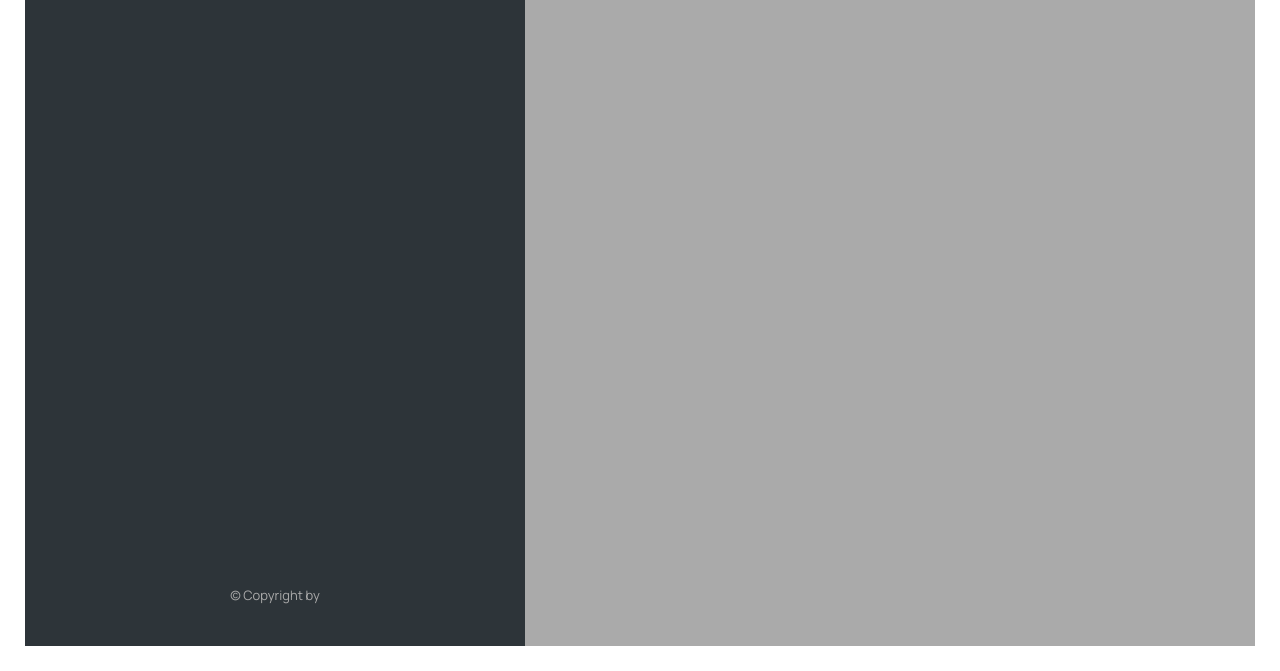
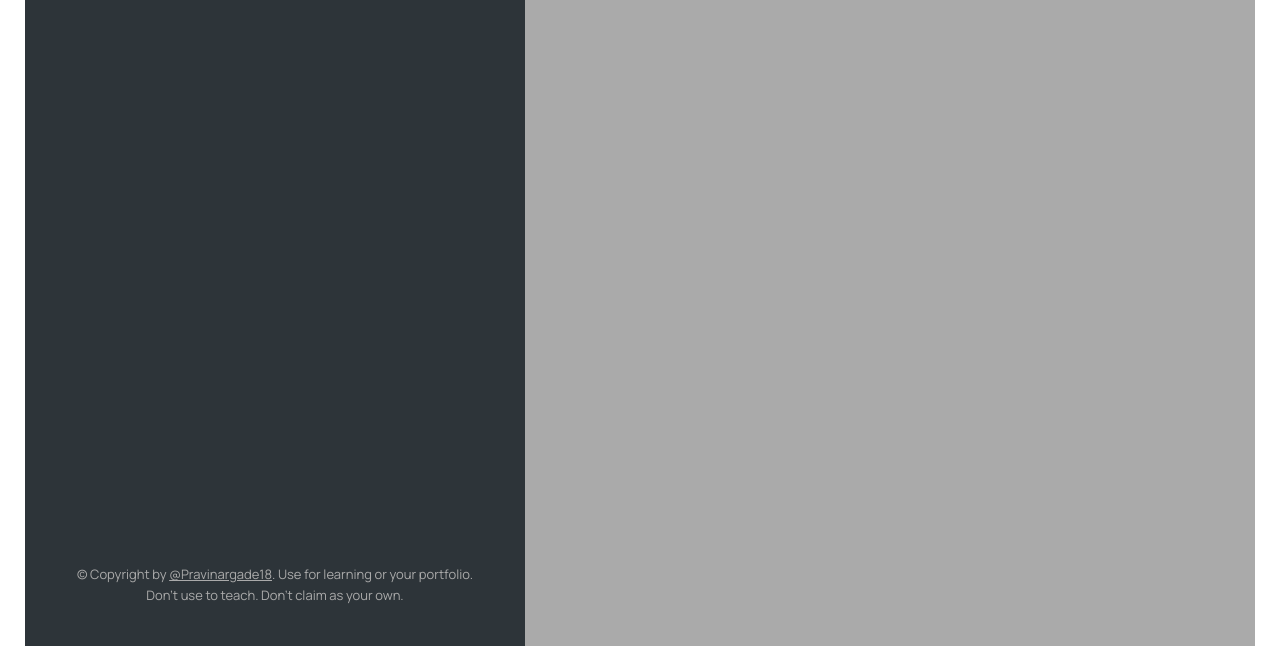
Before and after one commit to pravinargade18/Mapty, a plain HTML site: page index.html in a window 1280 px wide. Shown: the part 129-800 px from the top of the page. Drawn offline with nearby package versions, Linux system fonts and the light colour scheme.

Commit message:
Added twitter link

```diff
--- a/index.html
+++ b/index.html
@@ -115,7 +115,7 @@
         <a
           class="twitter-link"
           target="_blank"
-          href="https://twitter.com/Pravinargade18
+          href="https://twitter.com/Pravinargade18"
           >@Pravinargade18</a
         >. Use for learning or your portfolio. Don't use to teach. Don't claim
         as your own.
```
